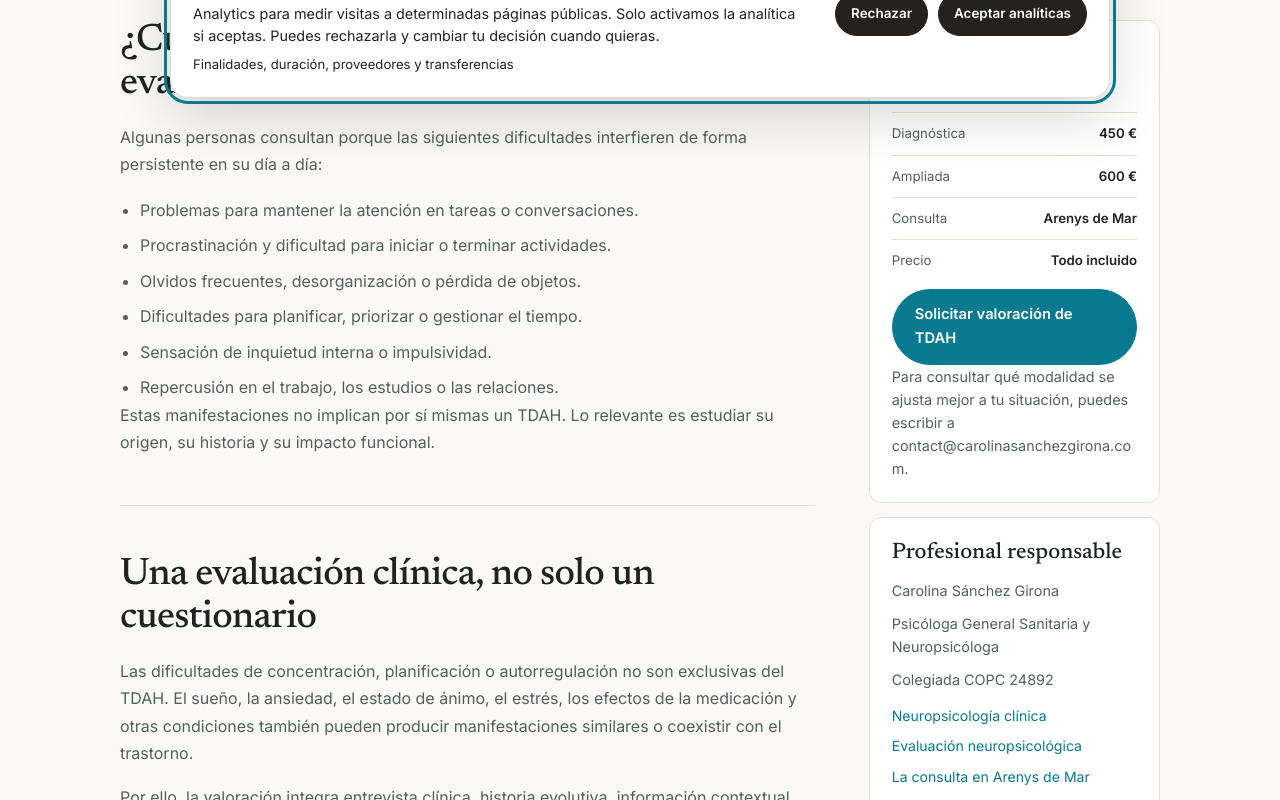
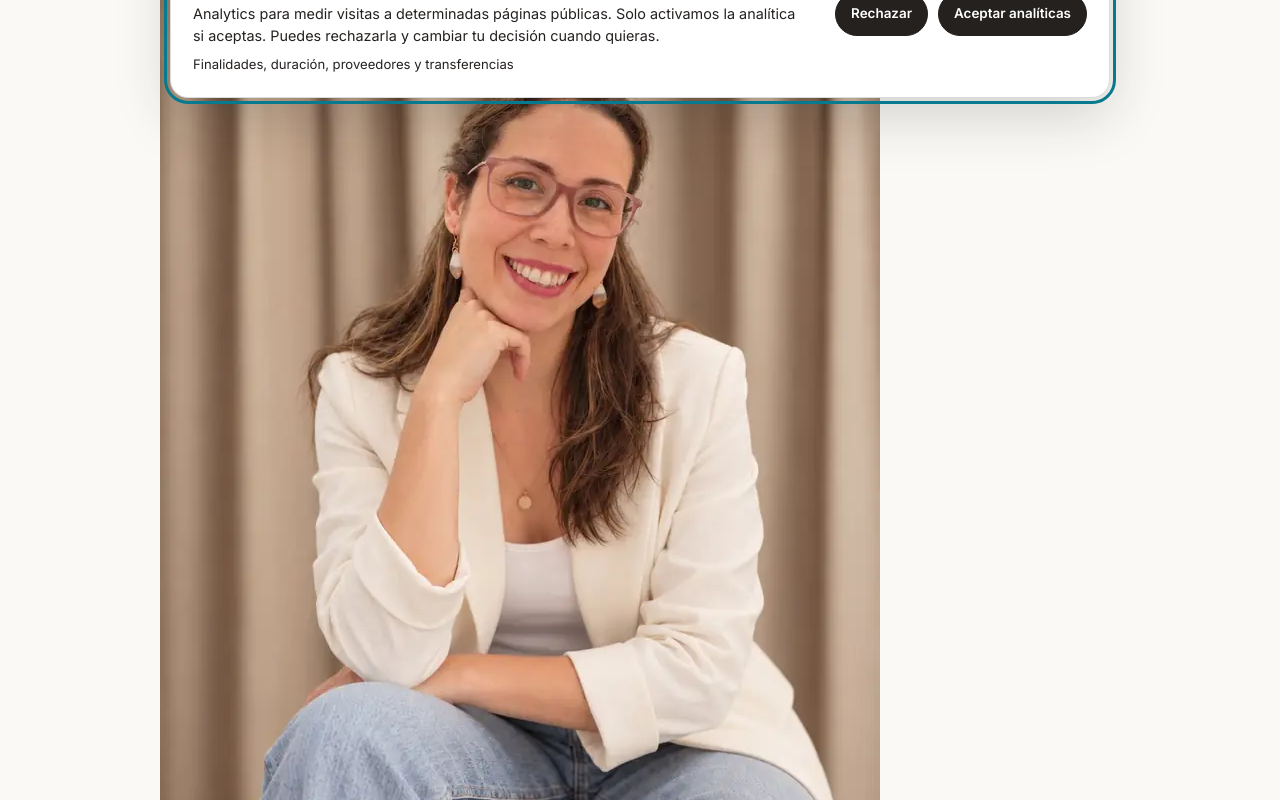
Before and after one commit to carolinasanchezgirona/Portfolio-Carolina, a Next.js app: page /evaluacion-tdah-adultos in a window 1280 px wide. Shown: the part 680-1480 px from the top of the page. Built offline with nearby package versions, Linux system fonts and the light colour scheme.

Commit message:
Rebalance ADHD assessment page layout with existing brand and real imagery

```diff
--- a/app/evaluacion-tdah-adultos/page.tsx
+++ b/app/evaluacion-tdah-adultos/page.tsx
@@ -1,4 +1,5 @@
 import type { Metadata } from "next";
+import Image from "next/image";
 import "../seo-pages.css";
 import "./tdah.css";
 
@@ -125,7 +126,7 @@ export default function AdultAdhdAssessmentPage() {
   return (
     <main className="editorial-site tdah-page">
       <section className="seo-hero">
-        <div className="editorial-wrap seo-hero-inner">
+        <div className="editorial-wrap tdah-hero-grid"><div className="tdah-hero-copy">
           <p className="seo-breadcrumbs">
             <a href="/">Inicio</a><span>·</span>
             <a href="/neuropsicologia/">Neuropsicología</a><span>·</span>
@@ -143,12 +144,15 @@ export default function AdultAdhdAssessmentPage() {
             <a className="editorial-btn editorial-btn-secondary" href="#modalidades">Ver modalidades y precios</a>
           </div>
           <p className="tdah-hero-note">Atención presencial en Arenys de Mar · Psicóloga General Sanitaria y Neuropsicóloga · COPC 24892</p>
+          </div>
+          <figure className="tdah-hero-photo"><Image src="/carolina-sanchez-portada-720.webp" alt="Carolina Sánchez Girona, psicóloga y neuropsicóloga" width={720} height={1080} sizes="(max-width: 760px) 100vw, 380px" priority /></figure>
         </div>
       </section>
 
-      <div className="editorial-wrap seo-layout">
+      <div className="editorial-wrap tdah-main">
         <article className="seo-copy">
-          <section>
+          <section className="tdah-intro-grid">
+            <div>
             <h2>¿Cuándo puede ser recomendable una evaluación?</h2>
             <p>Algunas personas consultan porque las siguientes dificultades interfieren de forma persistente en su día a día:</p>
             <ul>
@@ -160,9 +164,12 @@ export default function AdultAdhdAssessmentPage() {
               <li>Repercusión en el trabajo, los estudios o las relaciones.</li>
             </ul>
             <p>Estas manifestaciones no implican por sí mismas un TDAH. Lo relevante es estudiar su origen, su historia y su impacto funcional.</p>
+            </div>
+            <figure className="tdah-consultation-photo"><Image src="/consulta-carolina-sanchez-despacho.webp" alt="Espacio real de consulta de psicología y neuropsicología en Arenys de Mar" width={1448} height={1086} sizes="(max-width: 760px) 100vw, 440px" loading="lazy" /></figure>
           </section>
 
-          <section>
+          <section className="tdah-method-grid">
+            <div>
             <h2>Una evaluación clínica, no solo un cuestionario</h2>
             <p>
               Las dificultades de concentración, planificación o autorregulación no son exclusivas del TDAH.
@@ -174,6 +181,8 @@ export default function AdultAdhdAssessmentPage() {
               instrumentos apropiados y diagnóstico diferencial. Las pruebas neuropsicológicas se utilizan
               cuando aportan respuesta a una pregunta clínica concreta.
             </p>
+            </div>
+            <div className="tdah-method-aside"><span className="tdah-method-number">01 / ORIENTACIÓN</span><h3>No tienes que decidir la modalidad por tu cuenta</h3><p>Antes de empezar, revisaremos el motivo de consulta y te explicaré qué exploración está indicada en tu caso.</p></div>
           </section>
 
           <section id="modalidades">
@@ -229,10 +238,10 @@ export default function AdultAdhdAssessmentPage() {
           <section>
             <h2>Cómo se realiza la valoración</h2>
             <div className="tdah-steps">
-              <div><span>01</span><div><h3>Entrevista clínica y evolutiva</h3><p>Motivo de consulta, antecedentes, síntomas actuales y reconstrucción del funcionamiento desde la infancia.</p></div></div>
-              <div><span>02</span><div><h3>Exploración estructurada</h3><p>Entrevistas e instrumentos pertinentes, valoración del funcionamiento en distintos ámbitos e información de otras fuentes, cuando sea posible y con consentimiento.</p></div></div>
-              <div><span>03</span><div><h3>Diagnóstico diferencial</h3><p>Análisis de síntomas, dificultades coexistentes y otras explicaciones clínicas. Si procede, exploración neuropsicológica complementaria.</p></div></div>
-              <div><span>04</span><div><h3>Informe y devolución</h3><p>Integración de la información, explicación de las conclusiones y recomendaciones adaptadas a la situación de la persona.</p></div></div>
+              <div><span>01</span><h3>Entrevista</h3><p>Motivo de consulta, antecedentes y evolución desde la infancia.</p></div>
+              <div><span>02</span><h3>Exploración</h3><p>Entrevistas e instrumentos según la necesidad clínica.</p></div>
+              <div><span>03</span><h3>Integración</h3><p>Análisis de resultados y diagnóstico diferencial.</p></div>
+              <div><span>04</span><h3>Devolución</h3><p>Informe escrito, explicación y recomendaciones.</p></div>
             </div>
           </section>
 
@@ -248,39 +257,15 @@ export default function AdultAdhdAssessmentPage() {
             <h2>Preguntas frecuentes</h2>
             <div className="tdah-faq">
               {faq.map(({ question, answer }) => (
-                <div key={question}>
-                  <h3>{question}</h3>
+                <details key={question}>
+                  <summary>{question}</summary>
                   <p>{answer}</p>
-                </div>
+                </details>
               ))}
             </div>
           </section>
         </article>
 
-        <aside className="seo-sidebar" aria-label="Información y reserva">
-          <div className="seo-card">
-            <h2>Evaluación de TDAH adulto</h2>
-            <ul className="seo-facts">
-              <li><span>Diagnóstica</span><strong>450 €</strong></li>
-              <li><span>Ampliada</span><strong>600 €</strong></li>
-              <li><span>Consulta</span><strong>Arenys de Mar</strong></li>
-              <li><span>Precio</span><strong>Todo incluido</strong></li>
-            </ul>
-            <a className="editorial-btn editorial-btn-primary" href="mailto:contact@carolinasanchezgirona.com?subject=Solicitud%20de%20evaluacion%20TDAH%20adulto">Solicitar valoración de TDAH</a>
-            <p className="seo-local-note">Para consultar qué modalidad se ajusta mejor a tu situación, puedes escribir a <a href="mailto:contact@carolinasanchezgirona.com?subject=Informacion%20evaluacion%20TDAH%20adulto">contact@carolinasanchezgirona.com</a>.</p>
-          </div>
-          <div className="seo-card">
-            <h3>Profesional responsable</h3>
-            <p>Carolina Sánchez Girona</p>
-            <p>Psicóloga General Sanitaria y Neuropsicóloga</p>
-            <p>Colegiada COPC 24892</p>
-            <div className="seo-related">
-              <a href="/neuropsicologia/">Neuropsicología clínica</a>
-              <a href="/evaluacion-neuropsicologica/">Evaluación neuropsicológica</a>
-              <a href="/psicologa-arenys-de-mar/">La consulta en Arenys de Mar</a>
-            </div>
-          </div>
-        </aside>
       </div>
 
       <section className="editorial-section seo-authority">
```
